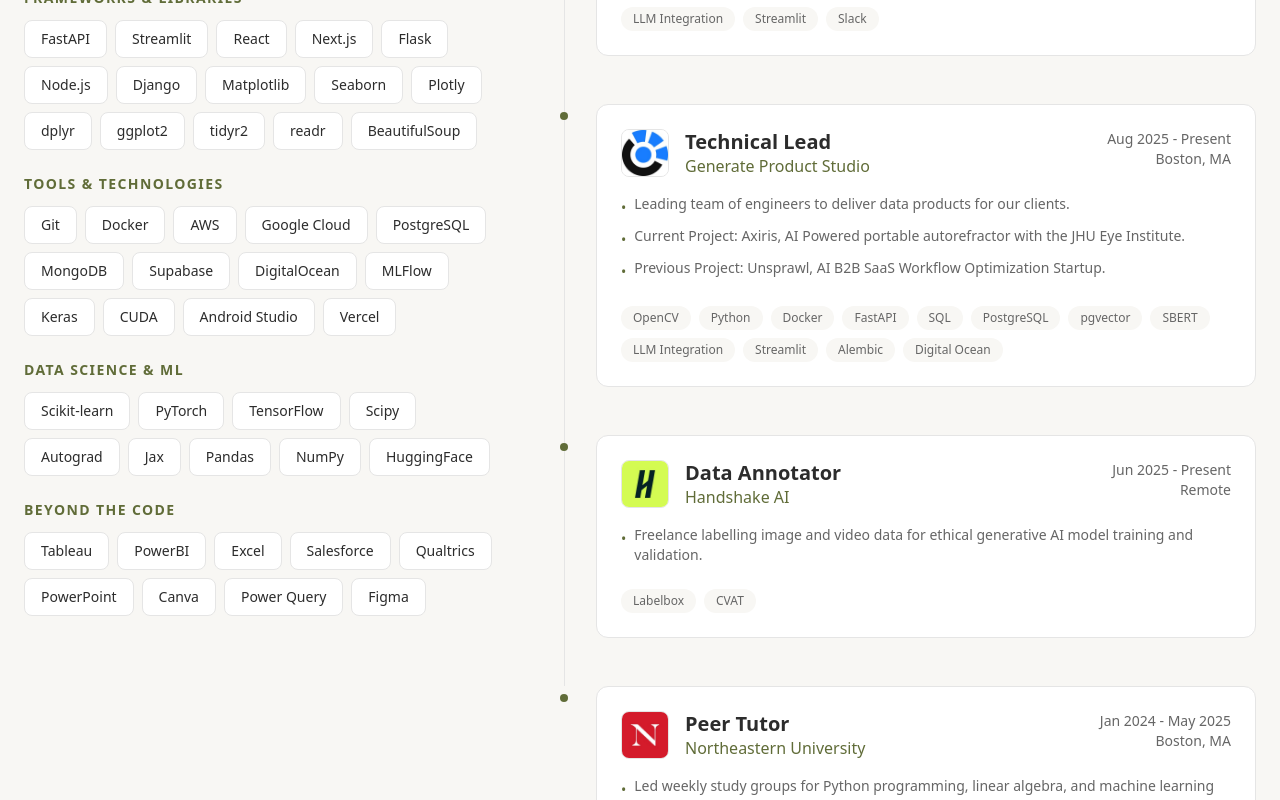
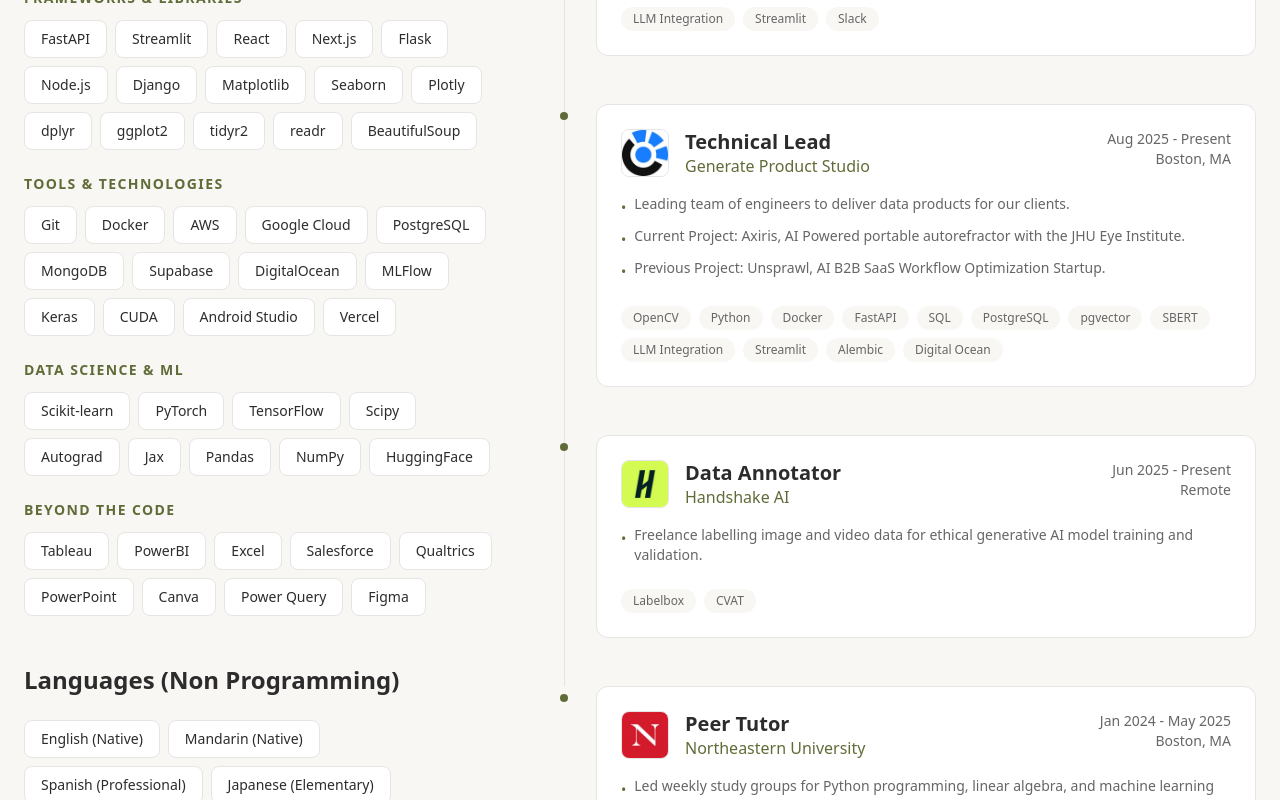
Before and after one commit to GordonBie123/portfolio-website, a Next.js app: page / in a window 1280 px wide. Shown: the part 2000-2800 px from the top of the page. Built offline with nearby package versions, Linux system fonts and the light colour scheme; no server answers.

Commit message:
Updated Language Skills

```diff
--- a/src/components/layout/Footer.tsx
+++ b/src/components/layout/Footer.tsx
@@ -29,14 +29,14 @@
         {/* Social Icons */}
         <div className="flex gap-6 mb-12">
           <Link
-            href="https://github.com"
+            href={profile.links.github}
             target="_blank"
             className="p-3 bg-white/5 rounded-full hover:bg-matcha hover:text-white transition-all duration-300"
           >
             <Github size={20} />
           </Link>
           <Link
-            href="https://linkedin.com"
+            href={profile.links.linkedin}
             target="_blank"
             className="p-3 bg-white/5 rounded-full hover:bg-matcha hover:text-white transition-all duration-300"
           >
--- a/src/components/sections/About.tsx
+++ b/src/components/sections/About.tsx
@@ -123,6 +123,27 @@
               ))}
             </div>
           </motion.div>
+
+          {/* Spoken Languages */}
+          <motion.div
+            initial={{ opacity: 0, x: -20 }}
+            whileInView={{ opacity: 1, x: 0 }}
+            viewport={{ once: true }}
+            transition={{ duration: 0.6, delay: 0.3 }}
+            className="space-y-6"
+          >
+            <h3 className="text-2xl font-display font-bold">Languages (Non Programming)</h3>
+            <div className="flex flex-wrap gap-2">
+              {profile.languages.map((language) => (
+                <span
+                  key={language}
+                  className="px-4 py-2 bg-white text-charcoal text-sm font-medium rounded-lg border border-light-gray hover:border-matcha hover:text-matcha transition-colors"
+                >
+                  {language}
+                </span>
+              ))}
+            </div>
+          </motion.div>
         </div>
 
         {/* Right Column: Experience */}
--- a/src/components/sections/Contact.tsx
+++ b/src/components/sections/Contact.tsx
@@ -21,12 +21,6 @@
       value: profile.email,
       href: `mailto:${profile.email}`,
     },
-    {
-      icon: Linkedin,
-      label: "LinkedIn",
-      value: "Gordon Profile",
-      href: "https://linkedin.com",
-    },
   ];
 
   return (
@@ -38,7 +32,7 @@
           viewport={{ once: true }}
           className="text-3xl md:text-5xl font-display font-bold mb-4"
         >
-          Get In Touch
+          {profile.contactTitle}
         </motion.h2>
         <motion.p
           initial={{ opacity: 0, y: 20 }}
@@ -47,7 +41,7 @@
           transition={{ delay: 0.1 }}
           className="text-lg text-medium-gray max-w-2xl"
         >
-          Let&apos;s collaborate or just chat about data science and healthcare AI!
+          {profile.contactDescription}
         </motion.p>
       </div>
 
@@ -89,14 +83,14 @@
             </h4>
             <div className="flex gap-4">
               <Link
-                href="https://github.com"
+                href={profile.links.github}
                 target="_blank"
                 className="p-3 border border-light-gray rounded-full text-charcoal hover:bg-matcha hover:text-white hover:border-matcha transition-all duration-300"
               >
                 <Github size={20} />
               </Link>
               <Link
-                href="https://linkedin.com"
+                href={profile.links.linkedin}
                 target="_blank"
                 className="p-3 border border-light-gray rounded-full text-charcoal hover:bg-matcha hover:text-white hover:border-matcha transition-all duration-300"
               >
@@ -108,7 +102,7 @@
           <div className="p-6 bg-matcha/5 rounded-2xl border border-matcha/10">
             <p className="text-sm font-medium text-matcha-dark flex items-center gap-2">
               <span className="w-2 h-2 bg-matcha rounded-full animate-pulse" />
-              Currently open to research opportunities
+              {profile.contactStatus}
             </p>
           </div>
         </motion.div>
--- a/src/components/sections/Projects.tsx
+++ b/src/components/sections/Projects.tsx
@@ -1,7 +1,7 @@
 "use client";
 
 import { motion } from "framer-motion";
-import { Github, ExternalLink } from "lucide-react";
+import { ExternalLink } from "lucide-react";
 import Section from "@/components/ui/Section";
 import { projects } from "@/data/projects";
 import Link from "next/link";
@@ -54,13 +54,6 @@
                 <h3 className="text-xl font-bold text-charcoal group-hover:text-matcha transition-colors">
                   {project.title}
                 </h3>
-                <Link
-                  href={project.githubUrl}
-                  target="_blank"
-                  className="text-medium-gray hover:text-matcha transition-colors"
-                >
-                  <Github size={20} />
-                </Link>
               </div>
               <p className="text-medium-gray text-sm leading-relaxed mb-6 line-clamp-3">
                 {project.description}
--- a/src/data/profile.ts
+++ b/src/data/profile.ts
@@ -3,7 +3,7 @@
   logoText: "Gordon's Story",
   welcomeMessage: "Welcome to my portfolio!",
   role: "Student, Data Scientist & Applied ML Researcher",
-  summary: "I'm a 3rd year Information Systems and International Business student at Northeastern University. I'm passionate about applying ML and AI to solve real-world problems and deliver postitive meaningful impact to the world.",
+  summary: "I'm a 3rd year Information Systems and International Business student at Northeastern University. I'm passionate about applying ML and AI to solve real-world problems and deliver postitive meaningful impact to the world. I'm currently a tech lead at Generate, will be interning at Johnson & Johnson, and previously interned at State Street.",
   thankYouMessage: "Thank you for visiting my portfolio (I spent a lot of time on this)",
   location: "Boston, MA / Vancouver, BC",
   email: "gordonbie2@gmail.com",
@@ -12,5 +12,13 @@
     "I’m <strong>Gordon Bie</strong>, a third-year <strong>Information Systems and International Business</strong> student at <strong>Northeastern University</strong>, graduating in <strong>April 2027</strong>. My path into data science was unconventional—moving from international relations to business before discovering programming and data analytics, which immediately hooked me.",
     "Since then, I’ve developed a strong interest in <strong>ML</strong> through projects, research, and leadership roles. I’m currently a <strong>tech lead at Generate</strong>, will be interning at <strong>Johnson & Johnson</strong>, and previously interned at <strong>State Street</strong>. I’m focused on applying <strong>state-of-the-art AI</strong> to real-world problems.",
     "Originally from <strong>Vancouver, BC</strong> and now based in <strong>Boston, MA</strong>, I enjoy cooking, gaming with friends, burgers, matcha, movies, and exploring fashion outside of class and work.",
-  ]
+  ],
+  languages: ["English (Native)", "Mandarin (Native)", "Spanish (Professional)", "Japanese (Elementary)", "French (Elementary)"],
+  contactTitle: "Get In Touch",
+  contactDescription: "Let's collaborate or just chat about data science, AI, or literally anything else!",
+  contactStatus: "Currently open to research opportunities",
+  links: {
+    linkedin: "https://www.linkedin.com/in/gordon-bie/",
+    github: "https://github.com/GordonBie123"
+  }
 };
--- a/src/data/research.ts
+++ b/src/data/research.ts
@@ -1,4 +1,4 @@
-import { LucideIcon, Dna, Hospital, Pill, Activity, Microscope, BrainCircuit } from "lucide-react";
+import { LucideIcon, Hospital, Factory, MessageSquare, Pill } from "lucide-react";
 
 export interface ResearchTopic {
   title: string;
@@ -8,35 +8,30 @@
 
 export const researchTopics: ResearchTopic[] = [
   {
-    title: "Healthcare AI",
-    description: "Developing intelligent systems to support clinical decisions and improve patient outcomes in hospital settings.",
+    title: "Healthcare AI & Decision Support",
+    description: "Developing intelligent systems and predictive models to support clinical decisions and improve patient outcomes.",
     icon: Hospital
   },
   {
-    title: "Bioinformatics",
-    description: "Analyzing large-scale biological datasets to uncover genetic patterns and disease mechanisms.",
-    icon: Dna
+    title: "Industrial Engineering",
+    description: "Applying AI to optimize manufacturing processes, supply chains, and operational efficiency.",
+    icon: Factory
   },
   {
-    title: "Clinical Decision Support",
-    description: "Building predictive models that assist healthcare professionals in early diagnosis and personalized treatment.",
-    icon: Activity
-  },
-  {
-    title: "Medical Imaging",
-    description: "Using deep learning to enhance medical image analysis for faster and more accurate diagnostics.",
-    icon: BrainCircuit
-  },
-  {
-    title: "Drug Discovery",
-    description: "Leveraging machine learning to accelerate the search for novel therapeutic compounds.",
+    title: "Medicine Development",
+    description: "Leveraging machine learning to accelerate drug discovery and the development of novel therapeutics.",
     icon: Pill
   },
   {
-    title: "Genomic Analysis",
-    description: "Exploring variations in human genomes to predict susceptibility to rare and common diseases.",
-    icon: Microscope
+    title: "Linguistics & Emotion",
+    description: "Exploring Natural Language Processing to better understand human communication and emotional processing.",
+    icon: MessageSquare
   }
 ];
 
-export const researchOverview = "My research focuses on the intersection of deep learning and biological sciences. I am driven by the potential of AI to transform healthcare from a reactive system to a proactive and personalized one. By developing robust models for genomic analysis and clinical predictions, I aim to bridge the gap between computational innovation and real-world medical impact.";
+export const researchOverview = "I'm early in my research journey, but hooked on how AI can transform different fields—from healthcare to manufacturing to business. I love exploring where deep learning and NLP can make a real impact. <strong>Ultimate goal?</strong> Making the world a little better, one project at a time.";
+
+export const researchCTA = {
+  title: "Currently building my research portfolio",
+  description: "Interested in collaborating on any AI/ML projects? I'm always looking for new research opportunities and partnerships."
+};
```
Also changed, not shown: src/components/sections/Research.tsx (+17 -8 lines), public/hero-headshot.png (deleted).
